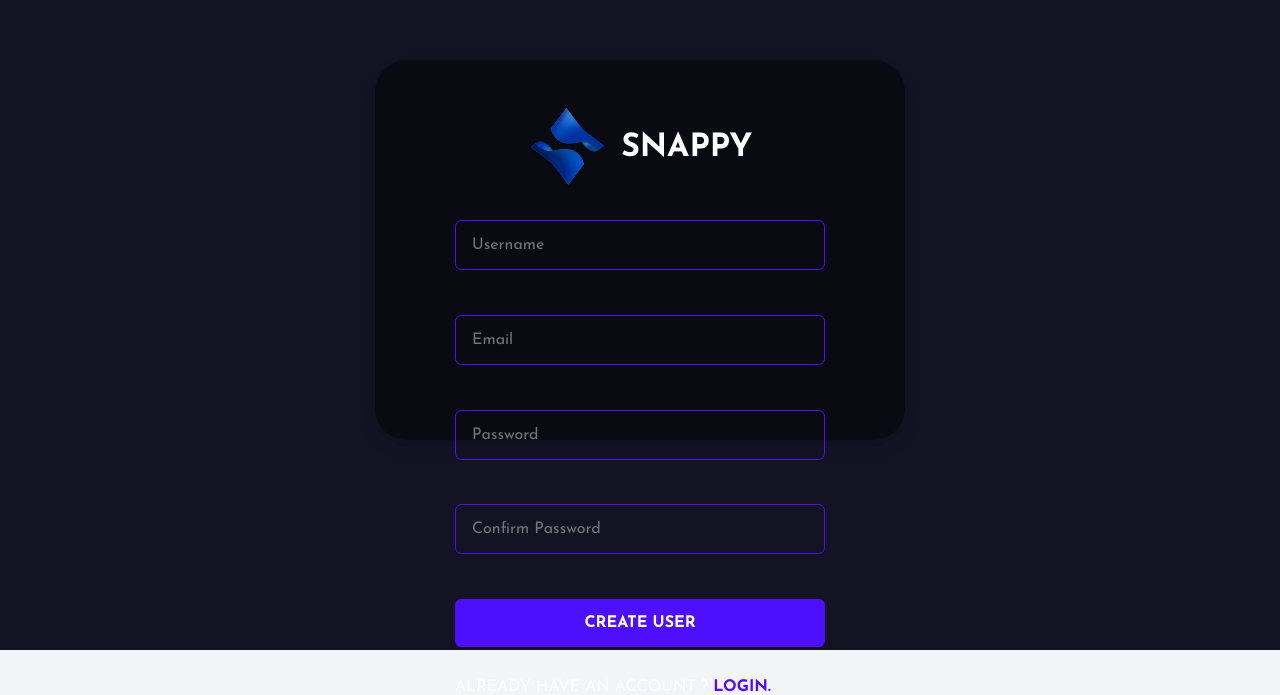
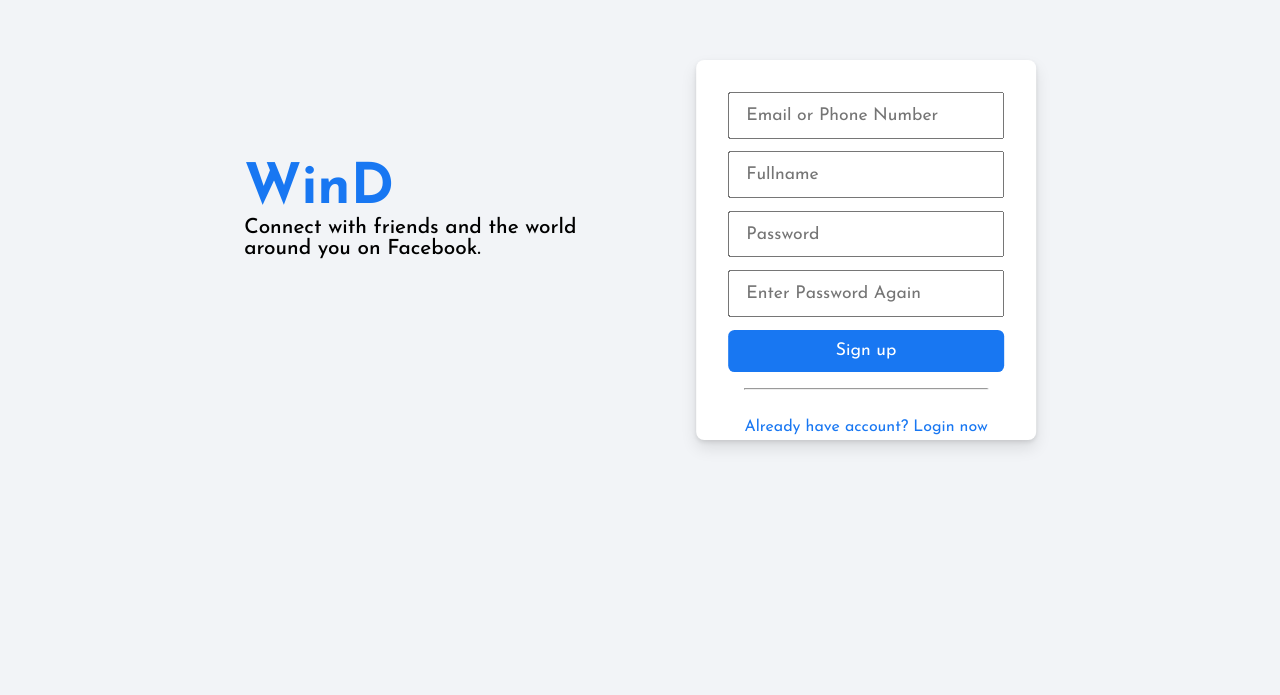
Before and after one commit to Van-Ni/Wind, a React (Create React App) app: page /register in a window 1280 px wide. Shown: the part 150-845 px from the top of the page. After the commit the page ends 800 px from the top, so only its background shows below. Built offline with nearby package versions, Linux system fonts and the light colour scheme; no server answers.

Commit message:
Update register

```diff
--- a/src/pages/Register.jsx
+++ b/src/pages/Register.jsx
@@ -11,11 +11,14 @@ import '../assets/css/authStyle.css';
 export default function Register() {
   const navigate = useNavigate();
   const toastOptions = {
-    position: "bottom-right",
-    autoClose: 8000,
+    position: "top-center",
+    autoClose: 3000,
+    hideProgressBar: true,
+    closeOnClick: true,
     pauseOnHover: true,
     draggable: true,
-    theme: "dark",
+    progress: undefined,
+    theme: "light",
   };
   const [values, setValues] = useState({
     username: "",
@@ -85,69 +88,32 @@ export default function Register() {
     }
   };
 
-  return (
-    <>
-      <FormContainer>
-        <form action="" onSubmit={(event) => handleSubmit(event)}>
-          <div className="brand">
-            <img src={Logo} alt="logo" />
-            <h1>snappy</h1>
-          </div>
-          <input
-            type="text"
-            placeholder="Username"
-            name="username"
-            onChange={(e) => handleChange(e)}
-          />
-          <input
-            type="email"
-            placeholder="Email"
-            name="email"
-            onChange={(e) => handleChange(e)}
-          />
-          <input
-            type="password"
-            placeholder="Password"
-            name="password"
-            onChange={(e) => handleChange(e)}
-          />
-          <input
-            type="password"
-            placeholder="Confirm Password"
-            name="confirmPassword"
-            onChange={(e) => handleChange(e)}
-          />
-          <button type="submit">Create User</button>
-          <span>
-            Already have an account ? <Link to="/login">Login.</Link>
-          </span>
-        </form>
-      </FormContainer>
-      <ToastContainer />
-    </>
-  );
+
 
   return (
     <>
+
       <div className="content">
         <div className="flex-div">
           <div className="name-content">
             <h1 className="logo">WinD</h1>
             <p>Connect with friends and the world around you on Facebook.</p>
           </div>
-          <form>
-            <input type="text" placeholder="Email or Phone Number" required="true" />
-            <input type="text" placeholder="Fullname" required="true" />
-            <input type="password" placeholder="Password" required="true" />
-            <input type="repassword" placeholder="Enter Password Again" required="true" />
-            <button className="login">Sign up</button>
+          <form action="" onSubmit={(event) => handleSubmit(event)}>
+            <input type="text" name="email" onChange={(e) => handleChange(e)} placeholder="Email or Phone Number" required="true" />
+            <input type="text" name="username" onChange={(e) => handleChange(e)} placeholder="Fullname" required="true" />
+            <input type="password" name="password" onChange={(e) => handleChange(e)} placeholder="Password" required="true" />
+            <input type="password" name="confirmPassword" onChange={(e) => handleChange(e)} placeholder="Enter Password Again" required="true" />
+            <button type="submit" className="login">Sign up</button>
             <hr />
             <Link to='/login'>Already have account? Login now</Link>
           </form>
         </div>
       </div>
+
+      <ToastContainer />
     </>
-  )
+  );
 }
 
 const FormContainer = styled.div`
```
